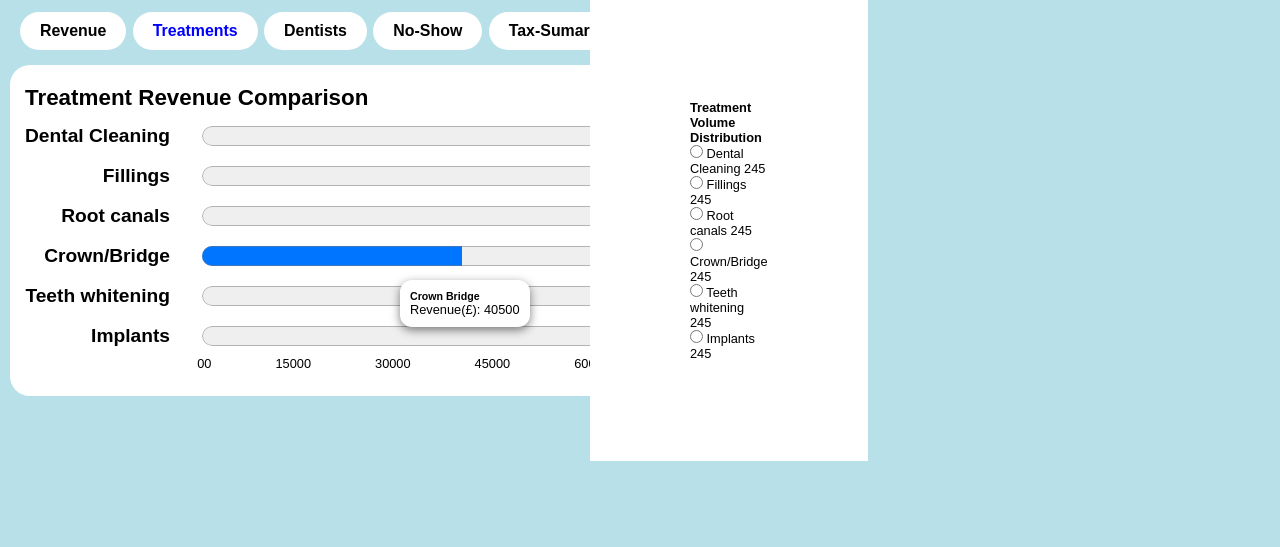
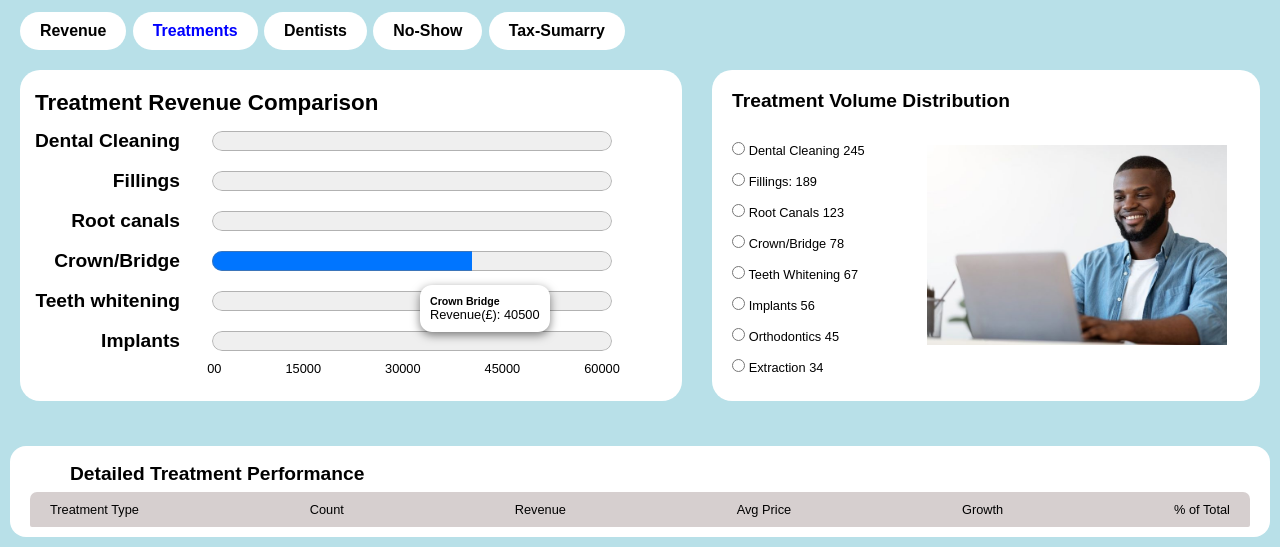
Before and after one commit to Sultandevwork/Data-Website--INSPIRIED-BY-DRIBBLE-, a plain HTML site: page index.html in a window 1280 px wide. Shown: the part 391-938 px from the top of the page. Before the commit the page ends 852 px from the top, so only its background shows below. Drawn offline with Linux system fonts and the light colour scheme.

Commit message:
updated the DATA AREA  and  FOOTER AREA.

```diff
--- a/Css/style.css
+++ b/Css/style.css
@@ -216,6 +216,7 @@ i {
 }
 .options {
   align-items: center;
+  cursor: pointer;
 }
 #search {
   padding: 6px 15px;
@@ -243,6 +244,7 @@ i {
   margin-left: 10px;
   position: relative;
   left: 80px;
+  cursor: pointer;
 }
 #print-icon {
   padding: 6px 15px;
@@ -251,6 +253,7 @@ i {
   color: rgb(66, 66, 212);
   position: relative;
   left: 90px;
+  cursor: pointer;
 }
 .blue {
   padding: 10px 15px;
@@ -261,6 +264,7 @@ i {
   left: 100px;
   font-weight: bold;
   border: 1.5px solid black;
+  cursor: pointer;
 }
 /* END  HEADER SECTION */
 
@@ -284,7 +288,7 @@ i {
 .flex-box h5 {
   font-size: 1rem;
   margin-bottom: 5px;
-    color: rgb(54, 52, 52);
+  color: rgb(54, 52, 52);
 }
 .flex-box h3 {
   font-size: 2.1rem;
@@ -340,6 +344,7 @@ i {
   border-radius: 24px;
   font-size: 1.2rem;
   font-family: Arial;
+  cursor: pointer;
 }
 .mini-flex #blue {
   color: blue;
@@ -351,15 +356,15 @@ i {
 
 .Data {
   display: flex;
-  justify-content: space-between;
-  position: absolute;
+  justify-content: space-evenly;
+  position: relative;
   align-items: center;
-  gap: 16rem;
 }
 .card-1 {
-  margin: 0px 10px;
+  margin: 0px;
   background-color: white;
   padding: 25px 100px;
+  padding-right: 70px;
   padding-left: 15px;
   border-radius: 20px;
   align-items: center;
@@ -383,9 +388,8 @@ i {
 }
 
 progress {
- padding: 20px 200px;
- display: inline-flex;
-
+  padding: 20px 200px;
+  display: inline-flex;
 }
 .num {
   display: flex;
@@ -403,13 +407,88 @@ progress {
   top: 215px;
   left: 400px;
   box-shadow: 0 3px 10px rgba(0, 0, 0, 0.5);
-
 }
 
 .card-2 {
+  background-color: white;
+  padding: 10px;
+  padding-left: 20px;
+  padding-right: 250px;
+  padding-top: 20px;
+  border-radius: 20px;
+  position: relative;
+  right: 0px;
+}
+input {
+  gap: 1rem;
+  cursor: pointer;
+}
+.img {
   position: absolute;
+  right: 33px;
+  bottom: 53px;
+  cursor: pointer;
+}
+.bent {
+  display: flex;
+  overflow: hidden;
+  justify-content: space-between;
+  margin: 20px;
+}
+
+/* END DATA AREA */
+
+/* START FOOTER AREA */
+/*
+footer {
   background-color: white;
-  padding: 100px;
-  left: 590px;
+  padding: 10px 150px;
+  padding-left: 20px;
+  border-radius: 16px;
+  margin: 10px;
+  align-items: center;
+  justify-content: center;
 }
-/* END DATA AREA */
+header {
+  margin: 7px 0;
+  margin-left: 20px;;
+}
+.flex-foot {
+  background-color: grey;
+  padding: 10px;
+  display: flex;
+  justify-content: space-between;
+  align-items: center;
+  margin-left: 20px;
+  padding-right: 0px;
+} */
+
+footer {
+  background-color: white;
+  padding: 10px 20px;
+  border-radius: 16px;
+  margin: 10px;
+  display: flex;
+  flex-direction: column;
+}
+
+header {
+  margin: 7px 0;
+  margin-left: 20px;
+  padding: 0 20px;
+}
+
+.flex-foot {
+  background-color: rgb(214, 207, 207);
+  padding: 10px 20px;
+  display: flex;
+  justify-content: space-between;
+  align-items: center;
+  width: 100%;
+  border-top-left-radius: 7px;
+  border-top-right-radius: 7px;
+  border-bottom-right-radius: 2px;
+  border-bottom-left-radius: 2px;
+}
+
+/* END FOOTER AREA */
--- a/index.html
+++ b/index.html
@@ -144,6 +144,7 @@
 
     <!-- START DATA AREA -->
 
+    <div class="bent">
       <section class="Data">
         <div class="card-1">
           <h2>Treatment Revenue Comparison</h2>
@@ -183,36 +184,65 @@
             <span><i></i>Revenue(£): 40500</span>
           </div>
         </div>
+      </section>
 
       <div class="card-2">
-        <h4>Treatment Volume Distribution</h4>
-        <div class="option">
-          <input type="radio" name="option" id="Dental Cleaning">
-          <label for="Dental Cleaning">Dental Cleaning <span>245</span></label>
+        <h2>Treatment Volume Distribution</h2>
+        <br /><br />
+        <div class="box">
+          <!-- IST -->
+          <input type="radio" name="option" id="inp" />
+          <label for="option">Dental Cleaning <span>245</span></label>
+          <br /><br />
+          <!-- SECOND -->
+          <input type="radio" name="option" id="inp" />
+          <label for="option">Fillings: <span>189</span></label> <br /><br />
+          <!-- THIRD -->
+          <input type="radio" name="option" id="" />
+          <label for="option">Root Canals <span>123</span></label> <br /><br />
+          <!-- FOURTH -->
+          <input type="radio" name="option" id="" />
+          <label for="option">Crown/Bridge <span>78</span></label> <br /><br />
+          <!-- FIFTH -->
+          <input type="radio" name="option" id="" />
+          <label for="option">Teeth Whitening <span>67</span></label>
+          <br /><br />
+          <!-- SIXTH -->
+          <input type="radio" name="option" id="" />
+          <label for="option">Implants <span>56</span></label> <br /><br />
+          <!-- SEVENTH -->
+          <input type="radio" name="option" id="" />
+          <label for="option">Orthodontics <span>45</span></label> <br /><br />
+
+          <input type="radio" name="option" id="" />
+          <label for="option">Extraction <span>34</span></label> <br /><br />
         </div>
-        <div class="option">
-          <input type="radio" name="option" id="Dental Cleaning">
-          <label for="Dental Cleaning">Fillings <span>245</span></label>
-        </div>
-        <div class="option">
-          <input type="radio" name="option" id="Dental Cleaning">
-          <label for="Dental Cleaning">Root canals <span>245</span></label>
-        </div>
-        <div class="option">
-          <input type="radio" name="option" id="Dental Cleaning">
-          <label for="Dental Cleaning">Crown/Bridge <span>245</span></label>
-        </div>
-        <div class="option">
-          <input type="radio" name="option" id="Dental Cleaning">
-          <label for="Dental Cleaning">Teeth whitening <span>245</span></label>
-        </div>
-        <div class="option">
-          <input type="radio" name="option" id="Dental Cleaning">
-          <label for="Dental Cleaning">Implants <span>245</span></label>
+        <div class="img">
+          <img
+            src="/image/Handsome Black Male Office Employee Working On Laptop Computer, Closeup Shot.jpg"
+            alt=""
+            style="width: 300px"
+          />
         </div>
       </div>
-    </section>
+    </div>
     <!--  END DATA AREA -->
+    <br />
+    <!-- START FOOTER AREA -->
+    <footer>
+      <header>
+        <h2>Detailed Treatment Performance</h2>
+      </header>
+      <div class="flex-foot">
+        <p>Treatment Type</p>
+        <p>Count</p>
+        <p>Revenue</p>
+        <p>Avg Price</p>
+        <p>Growth</p>
+        <p>% of Total</p>
+      </div>
+    </footer>
+    <!--  END FOOTER AREA -->
     <script>
       const navbarToggle = document.querySelector(".navbar-toggle");
       const navbarMenu = document.querySelector(".navbar-menu");
```
Lines whose indentation alone changed are shown as unchanged.
